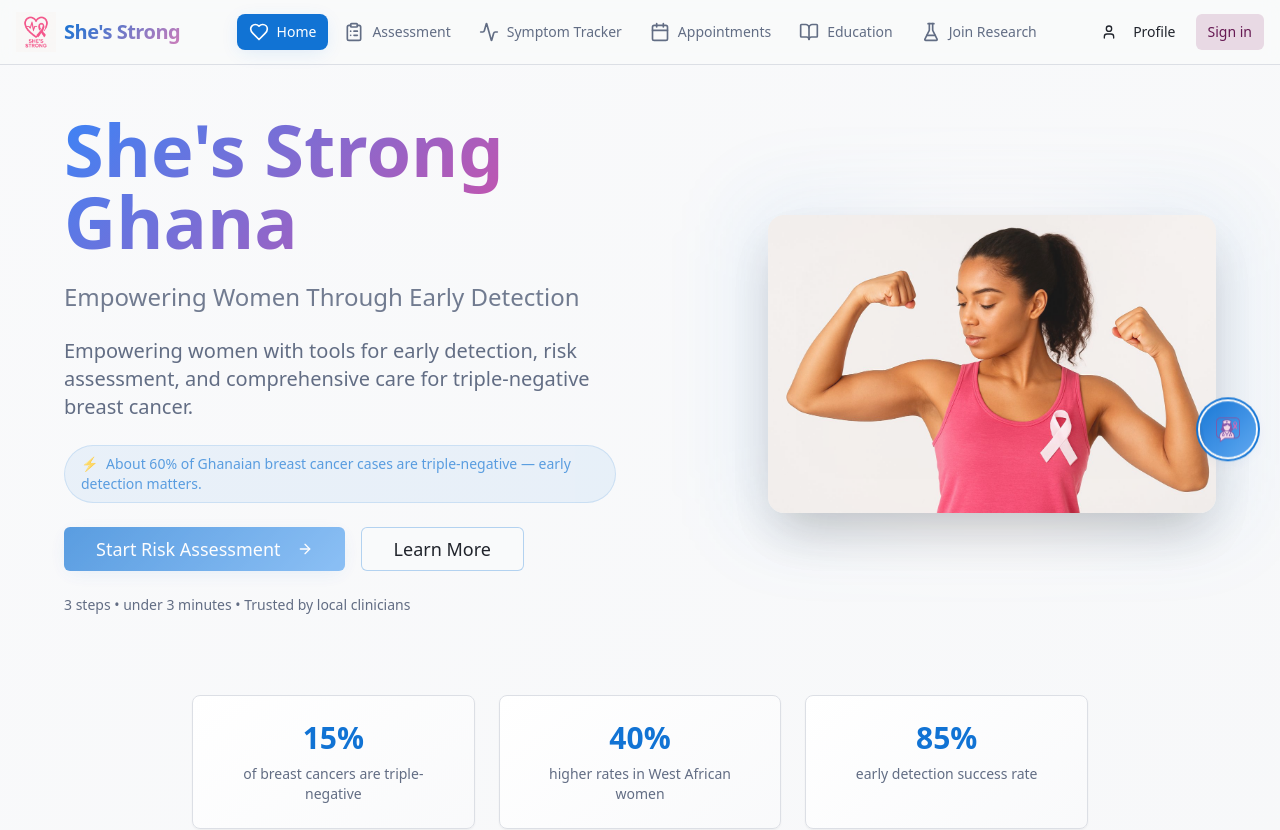
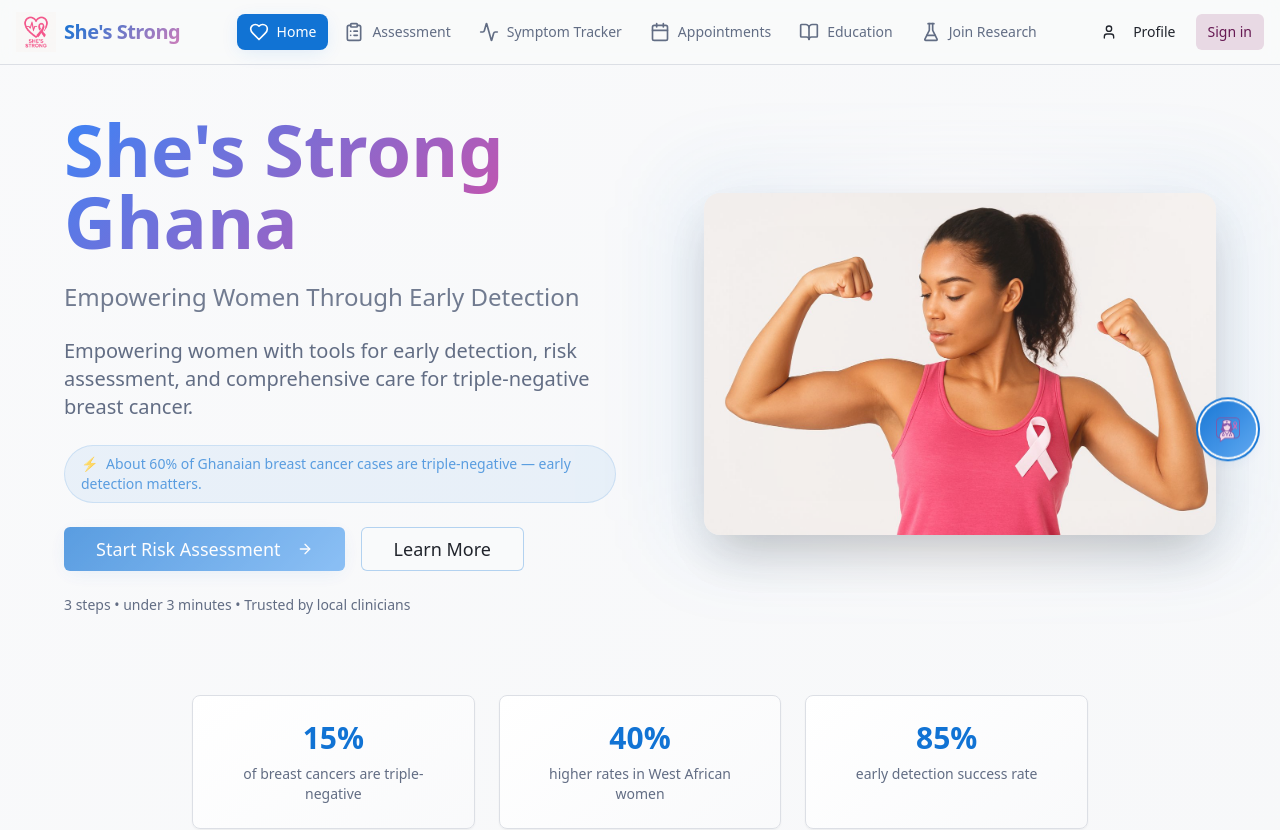
Before and after one commit to Governor-netizen/shes-strong-ghana, a React (Vite) app: page / in a window 1280 px wide. Shown: the top 830 px of the page. Built offline with nearby package versions, Linux system fonts and the light colour scheme.

Commit message:
Fix: Increase hero image size
The hero image size was increased by changing `max-w-md` to `max-w-lg` in `src/components/HeroSection.tsx` to make it slightly bigger while maintaining responsiveness and existing effects.

```diff
--- a/src/components/HeroSection.tsx
+++ b/src/components/HeroSection.tsx
@@ -76,7 +76,7 @@ export function HeroSection() {
               <img
                 src="/lovable-uploads/ff01b965-6445-4eef-a8ae-b891a4f1b8e8.png"
                 alt="Strong woman with breast cancer awareness ribbon flexing muscles, showing strength and empowerment"
-                className="w-full max-w-md rounded-2xl shadow-2xl transition-all duration-700 ease-out transform group-hover:scale-105 group-hover:rotate-1 group-hover:shadow-3xl opacity-90 hover:opacity-100"
+                className="w-full max-w-lg rounded-2xl shadow-2xl transition-all duration-700 ease-out transform group-hover:scale-105 group-hover:rotate-1 group-hover:shadow-3xl opacity-90 hover:opacity-100"
                 loading="eager"
                 fetchPriority="high"
               />
```
